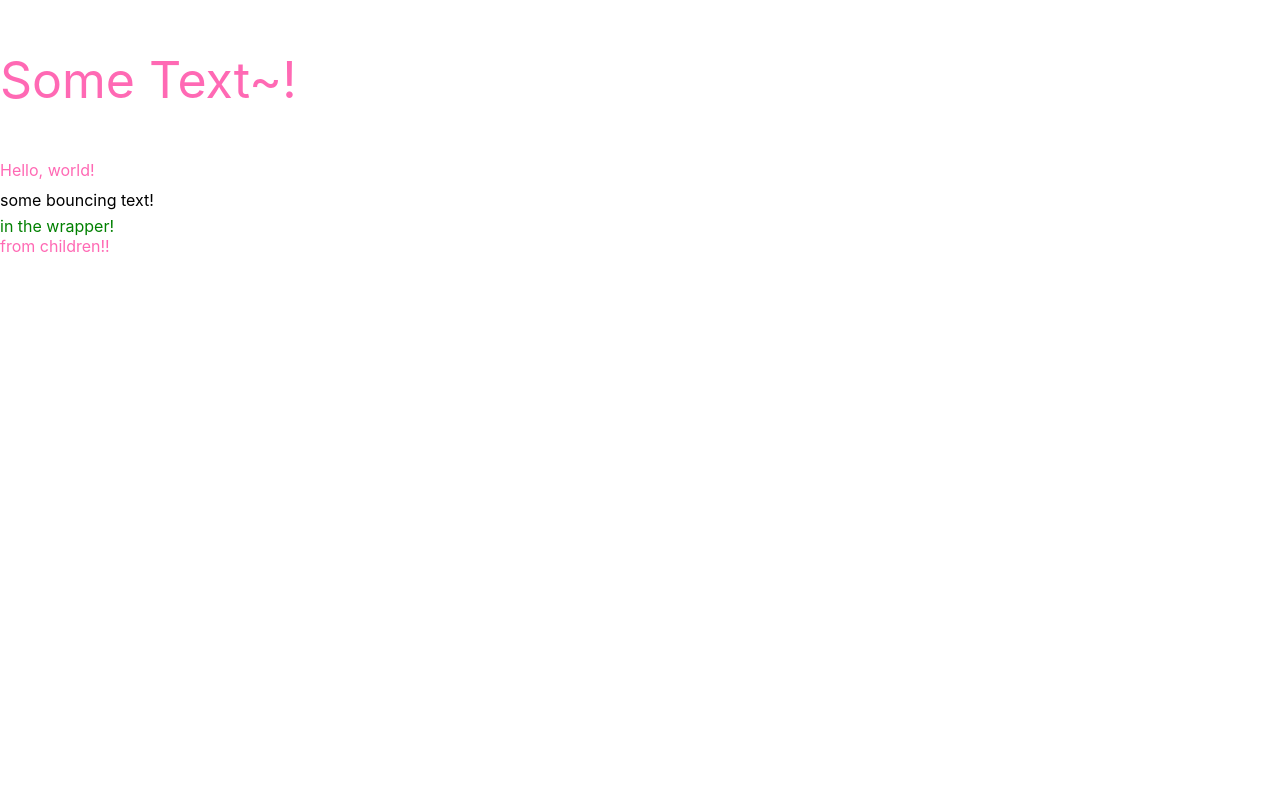
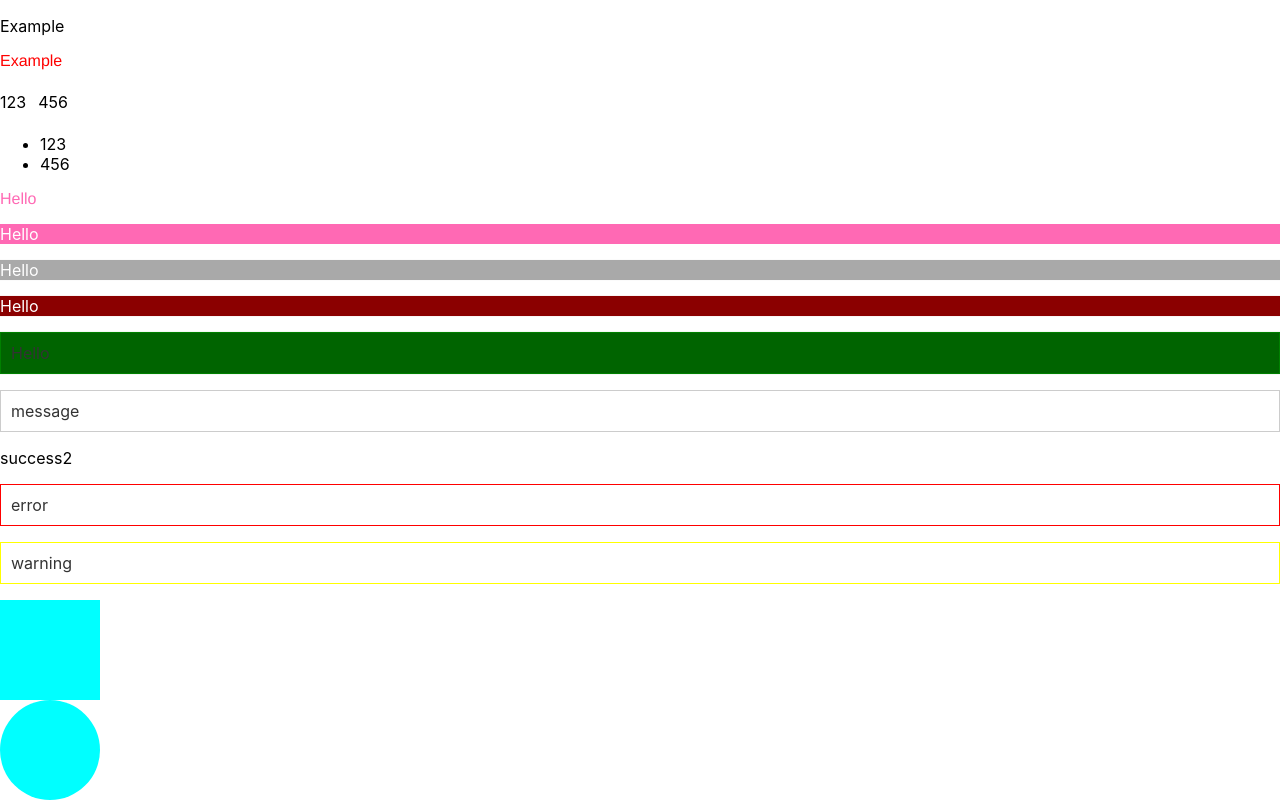
Before and after one commit to hykimyong/cra, a React (Create React App) app: page / in a window 1280 px wide. Built offline with nearby package versions, Linux system fonts and the light colour scheme; the HTML template or start-up script is replaced by a standard one.

Commit message:
sass
전처리기->css확장
sass /scss -> 보다 css와 유사한 scss
사용 -> variables / modules / mixin / extend

```diff
--- a/package.json
+++ b/package.json
@@ -12,6 +12,7 @@
     "react": "^18.2.0",
     "react-dom": "^18.2.0",
     "react-scripts": "5.0.1",
+    "sass": "^1.60.0",
     "styled-components": "^5.3.9",
     "web-vitals": "^2.1.4"
   },
--- a/src/App.js
+++ b/src/App.js
@@ -7,7 +7,8 @@
 // import State from './components/3-3.Hooks/State';
 // import Reducer from './components/3-3.Hooks/Reducer';
 // import Memo from './components/3-8.Memoization/Memo';
-import EmotionExample from './components/EmotionExample/EmotionExample';
+// import EmotionExample from './components/EmotionExample/EmotionExample';
+import Example from './components/SassExample/Example';
 // import StyledComponentExample from './components/StyledComponentsExample/StyledComponentExample';
 // import List from './components/2-9.List/List';
 // import Event from './components/2-7.Event/Event';
@@ -21,7 +22,7 @@
 function App() {
   return (
     <>
-    <EmotionExample/>
+    <Example/>
     </>
   );
 }
--- /dev/null
+++ b/src/components/SassExample/Example.jsx
@@ -0,0 +1,36 @@
+import React from 'react'
+import './Example.scss';
+
+export default function Example() {
+  return (
+    <div>
+        <p>Example</p>
+        <p className='font'>Example</p>
+        <nav>
+            <ul>
+                <li>123</li>
+                <li>
+                    <a>456</a>
+                </li>
+            </ul>
+        </nav>
+        <ul>
+            <li>123</li>
+            <li>
+                <a>456</a>
+            </li>
+        </ul>
+        <p className='base'>Hello</p>
+        <p className='inverse'>Hello</p>
+        <p className='info'>Hello</p>
+        <p className='alert'>Hello</p>
+        <p className='success'>Hello</p>
+        <p className='message'>message</p>
+        <p className='success2'>success2</p>
+        <p className='error'>error</p>
+        <p className='warning'>warning</p>
+        <div className='square-av'></div>
+        <div className='circle-av'></div>
+    </div>
+  )
+}
--- /dev/null
+++ b/src/components/SassExample/Example.scss
@@ -0,0 +1,99 @@
+@use 'foundation/base';
+
+$font-stack: Helvetica, sans-serif;
+$primary-color: red;
+
+.font {
+  font: 100% $font-stack;
+  color: $primary-color;
+}
+
+.text {
+    font : 100% $font-stack;
+}
+
+nav {
+    ul {
+      margin: 0;
+      padding: 0;
+      list-style: none;
+    }
+
+    li { display: inline-block; }
+
+    a {
+      display: block;
+      padding: 6px 12px;
+      text-decoration: none;
+    }
+  }
+
+  .inverse{
+    background-color: base.$primary-color;
+    color:white;
+  }
+
+
+@mixin theme($theme: DarkGray) {
+  background: $theme;
+  box-shadow: 0 0 1px rgba($theme, .25);
+  color: #fff;
+}
+
+.info {
+  @include theme;
+}
+.alert {
+  @include theme($theme: DarkRed);
+}
+.success {
+  @include theme($theme: DarkGreen);
+}
+
+%message-shared {
+    border: 1px solid #ccc;
+    padding: 10px;
+    color: #333;
+  }
+
+// This CSS won't print because %equal-heights is never extended.
+%equal-heights {
+display: flex;
+flex-wrap: wrap;
+}
+
+.message {
+@extend %message-shared;
+}
+
+.success {
+@extend %message-shared;
+border-color: green;
+}
+
+.error {
+@extend %message-shared;
+border-color: red;
+}
+
+.warning {
+@extend %message-shared;
+border-color: yellow;
+}
+
+@mixin avatar($size, $circle: false) {
+    width: $size;
+    height: $size;
+    background-color: aqua;
+
+    @if $circle {
+      border-radius: $size / 2;
+    }
+  }
+
+  .square-av {
+    @include avatar(100px, $circle: false);
+  }
+  .circle-av {
+    @include avatar(100px, $circle: true);
+  }
--- /dev/null
+++ b/src/components/SassExample/foundation/_base.scss
@@ -0,0 +1,8 @@
+// _base.scss
+$font-stack: Helvetica, sans-serif;
+$primary-color: hotpink;
+
+.base {
+  font: 100% $font-stack;
+  color: $primary-color;
+}
```
Also changed, not shown: 1 other file (tests, documents, lock files or other folders).
